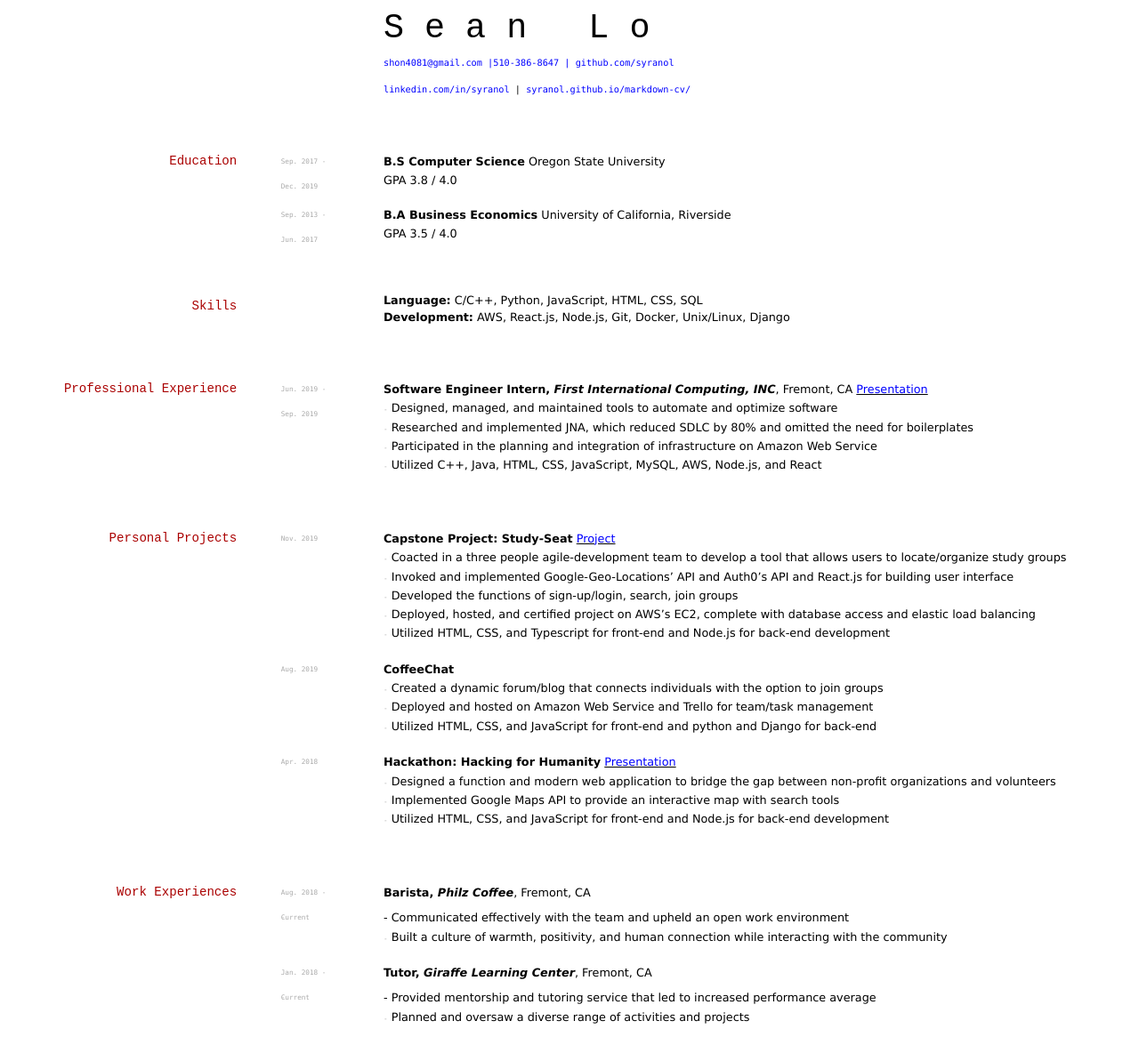
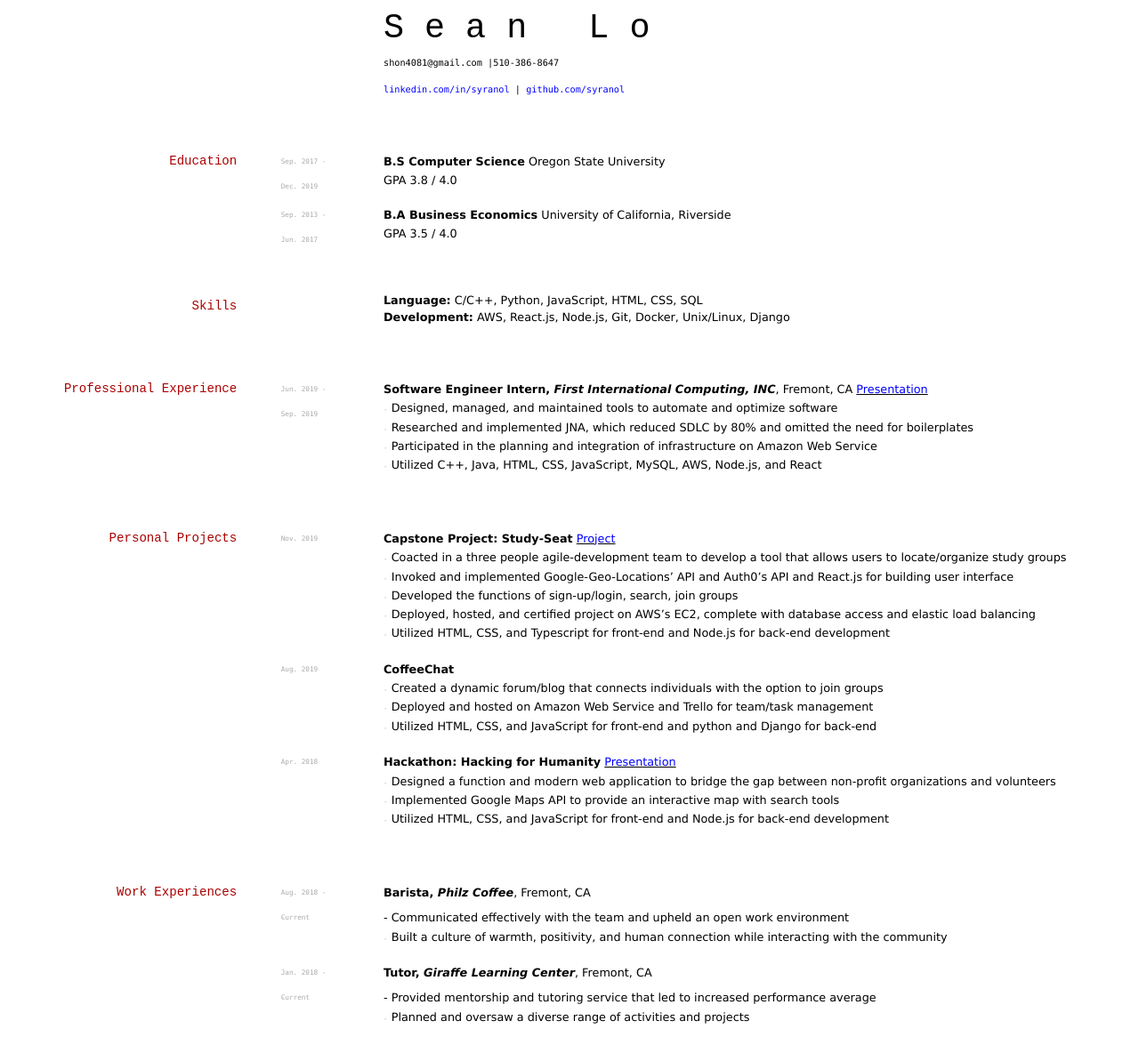
Before and after one commit to elipapa/markdown-cv, a Jekyll site: the page built from index.md, in a window 1280 px wide. Shown: the whole page at 89% size. Built offline with Jekyll 4.4.1, drawn with Linux system fonts in a browser that asks for light colours.

Commit message:
Update index.md

```diff
--- a/index.md
+++ b/index.md
@@ -7,13 +7,12 @@
 
 
 <div id="webaddress">
-  <a><font color="blue"> shon4081@gmail.com <font color="blue">|</font>510-386-8647 </font> </a>
-  <font color="blue">|</font> <a href="https://github.com/syranol"><font color="blue">github.com/syranol</font></a>
+  <a><font color="black"> shon4081@gmail.com <font color="black">|</font>510-386-8647 </font> </a>
 </div>
 
 <div id="webaddress">
   <a href="https://www.linkedin.com/in/syranol"><font color="blue">linkedin.com/in/syranol </font></a>
-  <font color="black">|</font> <a href="https://syranol.github.io/markdown-cv/"><font color="blue">syranol.github.io/markdown-cv/ </font></a>
+  <font color="black">|</font> <a href="https://github.com/syranol"><font color="blue">github.com/syranol</font></a>
 </div>
 
 ## Education
```
